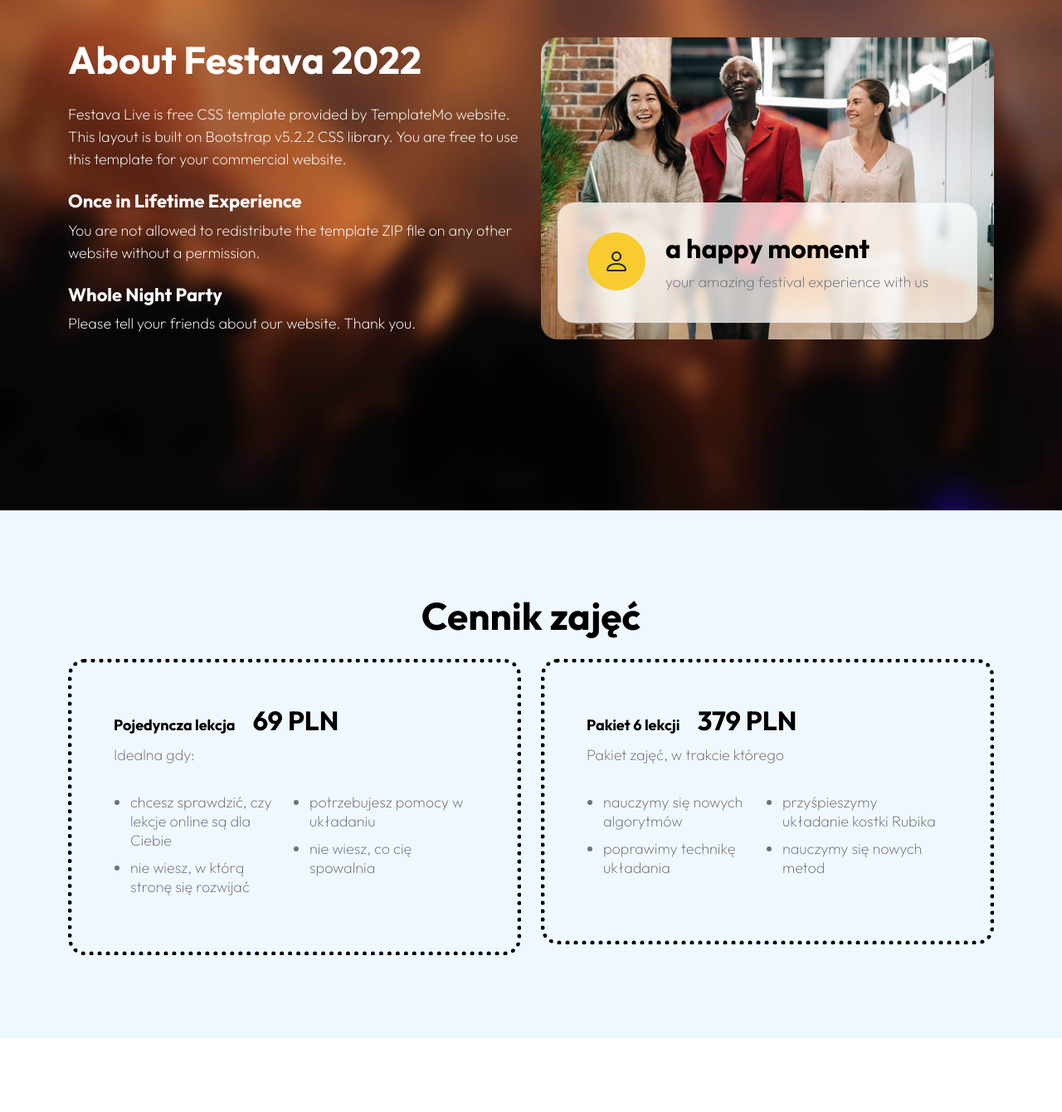
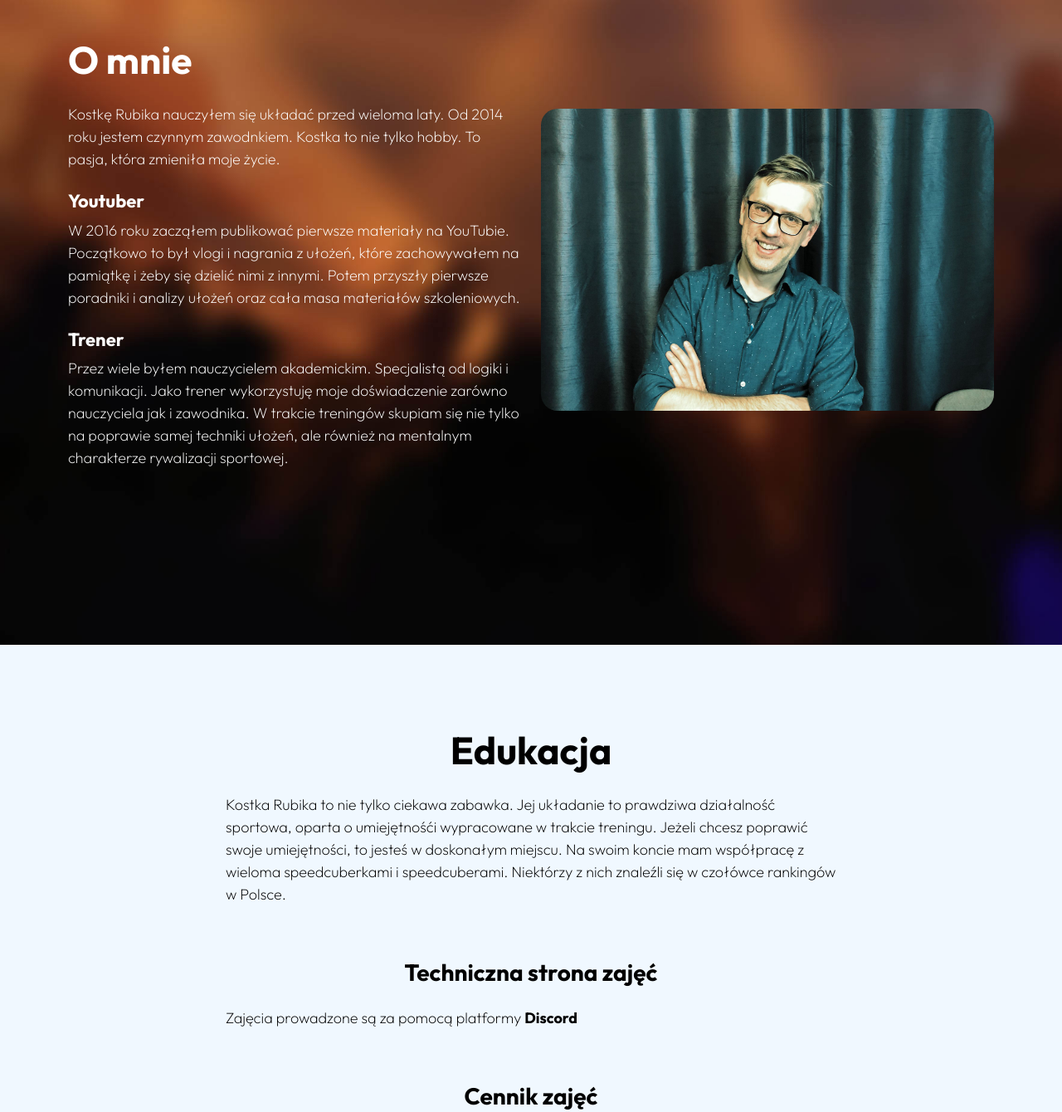
Before and after one commit to GrzegorzPacewicz/cubementor3, a plain HTML site: page index.html in a window 1280 px wide. Shown: the part 900-2240 px from the top of the page at 83% size. Drawn offline with Linux system fonts and the light colour scheme.

Commit message:
Education section set.

```diff
--- a/index.html
+++ b/index.html
@@ -67,7 +67,7 @@
                     <!--                            </li>-->
 
                     <li class="nav-item">
-                        <a class="nav-link click-scroll" href="#section_3">Cennik</a>
+                        <a class="nav-link click-scroll" href="#section_3">Edukacja</a>
                     </li>
 
                     <li class="nav-item">
@@ -173,38 +173,32 @@
 
                 <div class="col-lg-6 col-12 mb-4 mb-lg-0 d-flex align-items-center">
                     <div class="services-info">
-                        <h2 class="text-white mb-4">About Festava 2022</h2>
+                        <h2 class="text-white mb-4">O mnie</h2>
 
-                        <p class="text-white">Festava Live is free CSS template provided by TemplateMo website. This
-                            layout is built on Bootstrap v5.2.2 CSS library. You are free to use this template for your
-                            commercial website.</p>
+                        <p class="text-white">Kostkę Rubika nauczyłem się układać przed wieloma laty. Od 2014 roku
+                            jestem czynnym zawodnkiem. Kostka to nie tylko hobby. To pasja, która zmieniła moje
+                            życie. </p>
 
-                        <h6 class="text-white mt-4">Once in Lifetime Experience</h6>
+                        <h6 class="text-white mt-4">Youtuber</h6>
 
-                        <p class="text-white">You are not allowed to redistribute the template ZIP file on any other
-                            website without a permission.</p>
+                        <p class="text-white">W 2016 roku zacząłem publikować pierwsze materiały na YouTubie. Początkowo
+                            to był vlogi i nagrania z ułożeń, które zachowywałem na pamiątkę i żeby się dzielić nimi z
+                            innymi. Potem przyszły pierwsze poradniki i analizy ułożeń oraz cała masa materiałów
+                            szkoleniowych.</p>
 
-                        <h6 class="text-white mt-4">Whole Night Party</h6>
+                        <h6 class="text-white mt-4">Trener</h6>
 
-                        <p class="text-white">Please tell your friends about our website. Thank you.</p>
+                        <p class="text-white">Przez wiele byłem nauczycielem akademickim. Specjalistą od logiki i
+                            komunikacji. Jako trener wykorzystuję moje doświadczenie zarówno nauczyciela jak i
+                            zawodnika. W trakcie treningów
+                            skupiam się nie tylko na poprawie samej techniki ułożeń,
+                            ale również na mentalnym charakterze rywalizacji sportowej. </p>
                     </div>
                 </div>
 
-                <div class="col-lg-6 col-12">
+                <div class="col-lg-6 col-12 d-flex align-items-center">
                     <div class="about-text-wrap">
-                        <img src="images/pexels-alexander-suhorucov-6457579.jpg" class="about-image img-fluid">
-
-                        <div class="about-text-info d-flex">
-                            <div class="d-flex">
-                                <i class="about-text-icon bi-person"></i>
-                            </div>
-
-
-                            <div class="ms-4">
-                                <h3>a happy moment</h3>
-
-                                <p class="mb-0">your amazing festival experience with us</p>
-                            </div>
+                        <img src="images/grzegorz.jpg" class="about-image img-fluid">
                     </div>
                 </div>
             </div>
@@ -218,8 +212,23 @@
         <div class="container">
             <div class="row">
 
+                <div class="col-lg-8 col-12 mx-auto mb-5">
+                    <h2 class="text-center mb-4">Edukacja</h2>
+                    <p class="text-black">Kostka Rubika to nie tylko ciekawa zabawka. Jej układanie to prawdziwa
+                        działalność sportowa, oparta o umiejętnośći wypracowane w trakcie treningu. Jeżeli chcesz
+                        poprawić swoje umiejętności, to jesteś w doskonałym miejscu. Na swoim koncie mam współpracę z
+                        wieloma speedcuberkami i speedcuberami. Niektórzy z nich znaleźli się w czołówce rankingów w
+                        Polsce.</p>
+                </div>
+
+                <div class="col-lg-8 col-12 mx-auto mb-5">
+                    <h4 class="text-center mb-4">Techniczna strona zajęć</h4>
+                    <p class="text-black">Zajęcia prowadzone są za pomocą platformy <strong>Discord</strong></p>
+                </div>
+
+
                 <div class="col-lg-8 col-12 mx-auto">
-                    <h2 class="text-center mb-4">Cennik zajęć</h2>
+                    <h4 class="text-center mb-4">Cennik zajęć</h4>
                 </div>
 
                 <div class="col-lg-6 col-12">
@@ -294,24 +303,24 @@
                                     <div class="row">
                                         <div class="col-lg-6 col-md-6 col-12">
                                             <input type="text" name="contact-name" id="contact-name"
-                                                   class="form-control" placeholder="Full name" required>
+                                                   class="form-control" placeholder="Imię i nazwisko" required>
                                         </div>
 
                                         <div class="col-lg-6 col-md-6 col-12">
                                             <input type="email" name="contact-email" id="contact-email"
                                                    pattern="[^ @]*@[^ @]*" class="form-control"
-                                                   placeholder="Email address" required>
+                                                   placeholder="Twój email" required>
                                         </div>
                                     </div>
 
                                     <input type="text" name="contact-company" id="contact-company" class="form-control"
-                                           placeholder="Company" required>
+                                           placeholder="Firma" required>
 
                                     <textarea name="contact-message" rows="3" class="form-control" id="contact-message"
-                                              placeholder="Message"></textarea>
+                                              placeholder="Wiadomość"></textarea>
 
                                     <div class="col-lg-4 col-md-10 col-8 mx-auto">
-                                        <button type="submit" class="form-control">Send message</button>
+                                        <button type="submit" class="form-control">Wyślij wiadomość</button>
                                     </div>
                                 </div>
                             </form>
@@ -399,7 +408,7 @@
                     <!--                            </li>-->
 
                     <li class="site-footer-link-item">
-                        <a href="#" class="site-footer-link">Cennik</a>
+                        <a href="#" class="site-footer-link">Edukacja</a>
                     </li>
 
                     <li class="site-footer-link-item">
```
Lines whose indentation alone changed are shown as unchanged.
